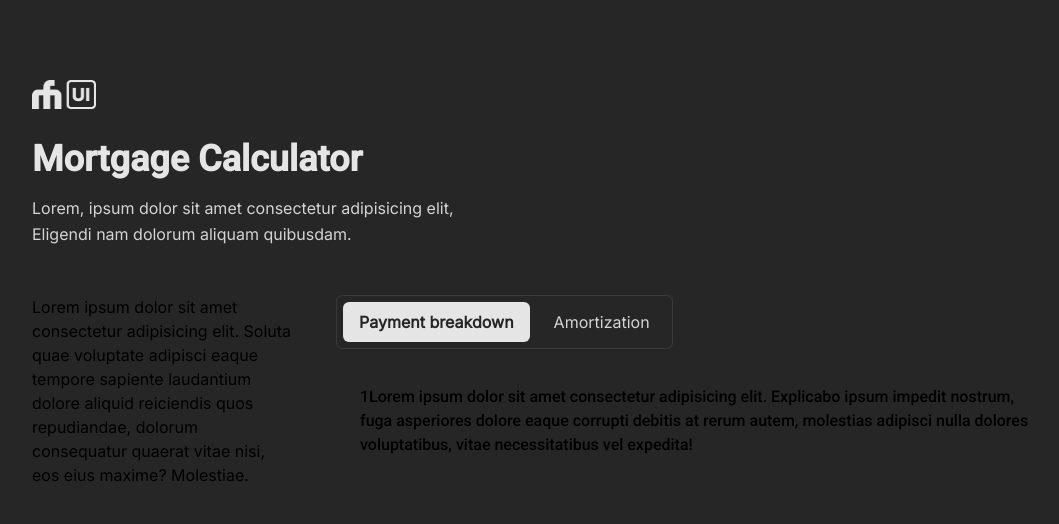
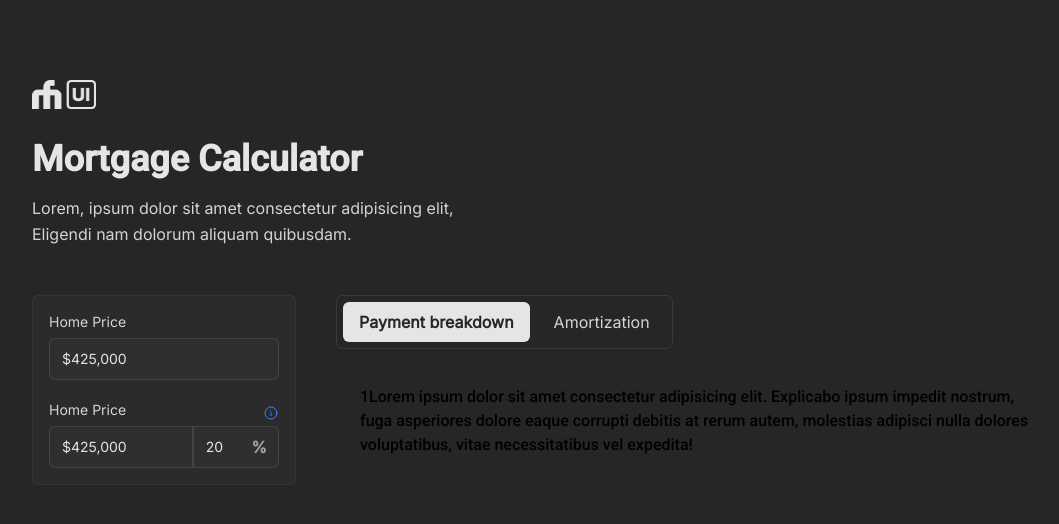
Before and after one commit to fwedwicc/FM-DailyUI, a React (Vite) app: page /day04 in a window 1280 px wide. Shown: the top 524 px of the page, without its empty margins (96-1155 px from the left). Built offline with nearby package versions, Linux system fonts and the light colour scheme; what @codaworks/react-glow would draw is missing.

Commit message:
Added and modified existing and new custom components for day04 challenge

```diff
--- a/src/components/InputField.jsx
+++ b/src/components/InputField.jsx
@@ -1,17 +1,21 @@
 import React from 'react';
 
-const InputField = ({ id, type, label, placeholder, required, styles }) => {
+const InputField = ({ id, type, label, placeholder, required, styles, value, children }) => {
   return (
     <>
-      <label htmlFor={id} className="block text-sm font-medium text-neutral-300 mb-1.5">
-        {label}
-      </label>
+      <div className='flex items-center justify-between'>
+        <label htmlFor={id} className="block text-sm font-medium text-neutral-300 mb-1.5">
+          {label}
+        </label>
+        {children}
+      </div>
       <input
         id={id}
         type={type}
         className={`${styles} block rounded-md w-full bg-neutral-700/20 border border-neutral-600/60 transition duration-300 ease-in-out focus:ring-1 focus:ring-neutral-400 focus:border-neutral-400 text-sm py-2.5 px-3 text-neutral-200 placeholder:text-neutral-400/70`}
         placeholder={placeholder}
         required={required}
+        value={value}
       />
     </>
   );
--- /dev/null
+++ b/src/components/Tooltip.jsx
@@ -0,0 +1,16 @@
+import React from 'react';
+
+const Tooltip = ({ children, content, styles }) => {
+  return (
+    <div className="relative flex items-center">
+      <div className="group relative flex items-center">
+        {children}
+        <div className={`${styles} absolute bottom-full mb-2 p-5 bg-neutral-700 border border-neutral-600/70 text-neutral-300 text-xs rounded-md opacity-0 group-hover:opacity-100 transition-opacity duration-300 transform pointer-events-none`}>
+          {content}
+        </div>
+      </div>
+    </div>
+  );
+}
+
+export default Tooltip;
--- a/src/components/index.js
+++ b/src/components/index.js
@@ -3,6 +3,7 @@ import Card from "./Card"
 import Checkbox from "./Checkbox"
 import InputField from "./InputField"
 import Select from "./Select"
+import Tooltip from "./Tooltip"
 import Toggle from "./Toggle"
 
 export {
@@ -11,5 +12,6 @@ export {
   Checkbox,
   InputField,
   Select,
+  Tooltip,
   Toggle,
 }
--- a/src/pages/Day04.jsx
+++ b/src/pages/Day04.jsx
@@ -1,11 +1,52 @@
 import React, { useState } from 'react';
 import { fmUILogo } from '../assets'
 import useLenisScroll from '../hooks/useLenisScroll'
+import { InputField, Tooltip } from '../components'
 import { motion, AnimatePresence } from 'framer-motion';
 
 const Day04 = () => {
   useLenisScroll();
   const [activeTab, setActiveTab] = useState('payment');
+
+  const GroupedInput = ({ id, label, children, type, styles, placeholder, required, value1, value2 }) => {
+    return (
+      <>
+        <div className='flex items-center justify-between'>
+          <label htmlFor={id} className="block text-sm font-medium text-neutral-300 mb-1.5">
+            {label}
+          </label>
+          {children}
+        </div>
+        <div className='grid grid-cols-8'>
+          <div className='col-span-5'>
+            <input
+              id={id}
+              type={type}
+              className={`${styles} block rounded-l-md w-full bg-neutral-700/20 border border-neutral-600/60 transition duration-300 ease-in-out focus:ring-1 focus:ring-neutral-400 focus:border-neutral-400 text-sm py-2.5 px-3 text-neutral-200 placeholder:text-neutral-400/70`}
+              placeholder={placeholder}
+              required={required}
+              value={value1}
+            />
+          </div>
+          <div className='col-span-3'>
+            <div className="relative w-full">
+              <div className="pointer-events-none absolute inset-y-0 end-0 flex items-center pe-3">
+                <span className='text-neutral-400 font-bold'>%</span>
+              </div>
+              <input
+                id={id}
+                type={type}
+                className={`w-full rounded-r-md bg-neutral-700/20 border border-neutral-600/60 py-2.5 px-3 pe-10 text-sm transition duration-300 ease-in-out focus:ring-neutral-400 focus:border-neutral-400 focus:ring-1 text-neutral-200 placeholder:text-neutral-400/70`}
+                placeholder={placeholder}
+                required={required}
+                value={value2}
+              />
+            </div>
+          </div>
+        </div>
+      </>
+    )
+  }
 
   return (
     <motion.div
@@ -33,8 +74,35 @@ const Day04 = () => {
             </div>
           </div>
           <div className='grid lg:grid-cols-7 grid-cols-1 gap-10'>
-            <div className='lg:col-span-2 col-span-1'>
-              Lorem ipsum dolor sit amet consectetur adipisicing elit. Soluta quae voluptate adipisci eaque tempore sapiente laudantium dolore aliquid reiciendis quos repudiandae, dolorum consequatur quaerat vitae nisi, eos eius maxime? Molestiae.
+            <div className='lg:col-span-2 col-span-1 bg-neutral-700/20 border border-neutral-700/50 p-4 rounded-md space-y-5'>
+              <div>
+                <InputField
+                  id="home-price"
+                  label="Home Price"
+                  type="text"
+                  value='$425,000'
+                  required={false}
+                />
+              </div>
+              <div>
+                <GroupedInput
+                  id="home-price"
+                  label="Home Price"
+                  type="text"
+                  value1='$425,000'
+                  value2='20'
+                  required={false}
+                >
+                  <Tooltip
+                    styles='lg:-translate-x-1/2 -translate-x-[95%] left-1/2 w-72'
+                    content='Down payment: Portion of the sale price of a home that is not financed. Your down payment amount can affect the interest rate you get, as lenders typically offer lower rates for borrowers who make larger down payments.'
+                  >
+                    <svg xmlns="http://www.w3.org/2000/svg" fill="none" viewBox="0 0 24 24" strokeWidth={1.5} stroke="currentColor" className="size-4 text-blue-500 cursor-pointer">
+                      <path strokeLinecap="round" strokeLinejoin="round" d="m11.25 11.25.041-.02a.75.75 0 0 1 1.063.852l-.708 2.836a.75.75 0 0 0 1.063.853l.041-.021M21 12a9 9 0 1 1-18 0 9 9 0 0 1 18 0Zm-9-3.75h.008v.008H12V8.25Z" />
+                    </svg>
+                  </Tooltip>
+                </GroupedInput>
+              </div>
             </div>
             <div className='lg:col-span-5 col-span-1'>
               <div className='space-x-2 flex'>
```
